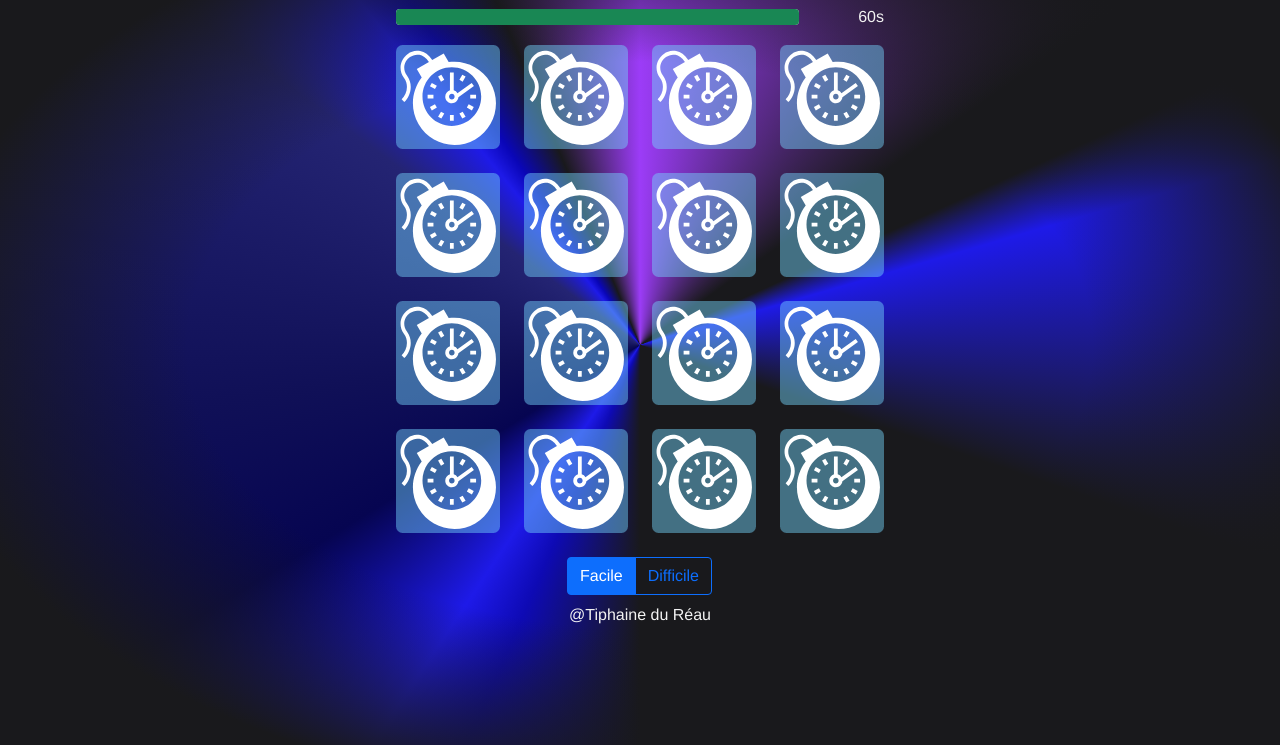
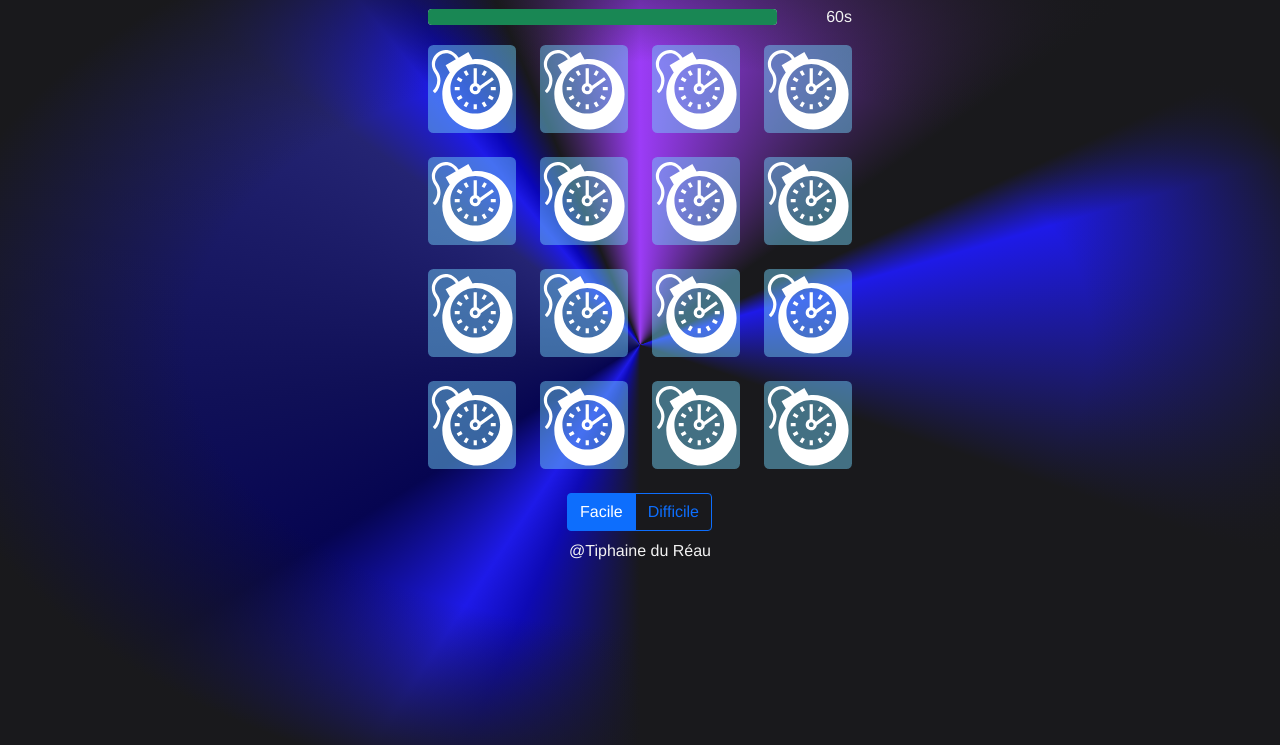
Before and after one commit to Tiphaine-dureau/memory-game-by-tiphaine, a website: page app/index.html in a window 1280 px wide. Shown: the part 55-800 px from the top of the page. Drawn offline with nearby package versions, Linux system fonts and the light colour scheme.

Commit message:
Change la largeur max en desktop

```diff
--- a/app/assets/style/style.css
+++ b/app/assets/style/style.css
@@ -24,7 +24,7 @@ h1, h2, footer {
 
 @media screen and (min-width: 1024px) {
     .container {
-        max-width: 40%;
+        max-width: 35%;
     }
 }
 
```
